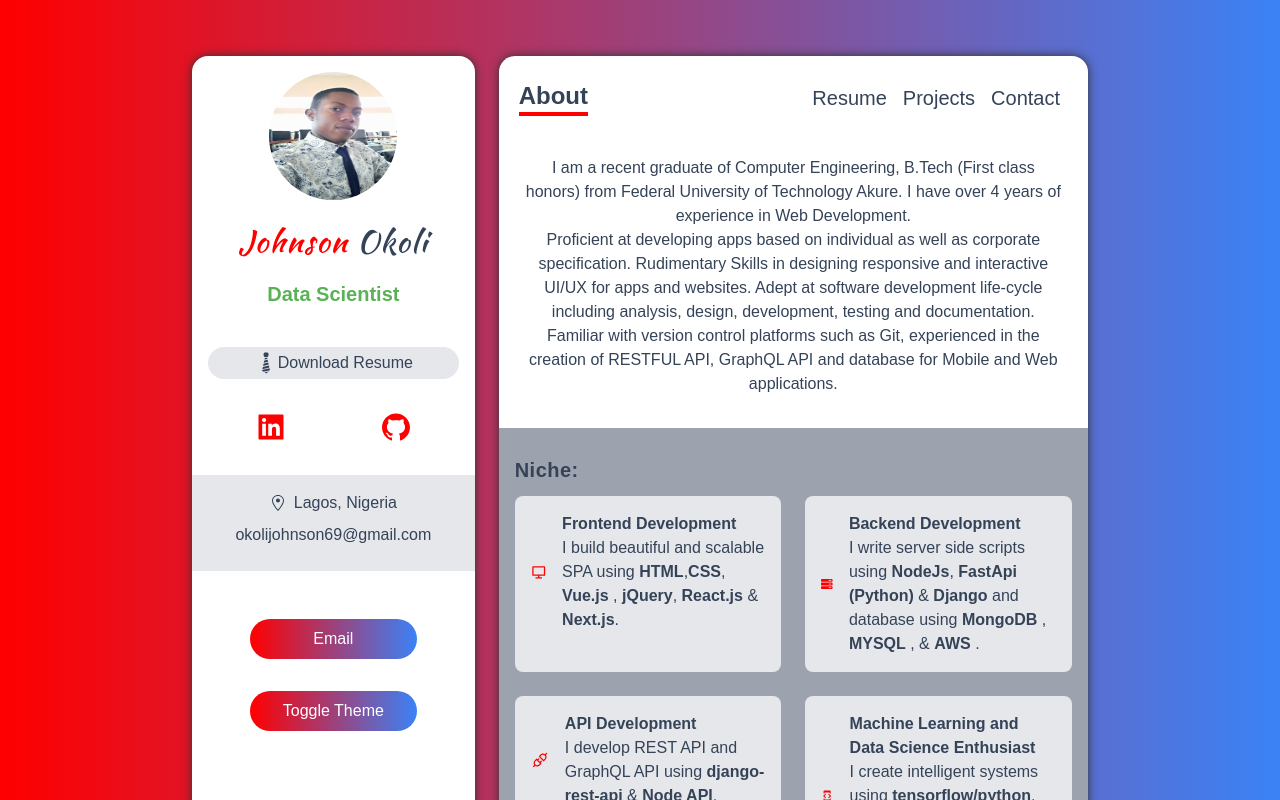
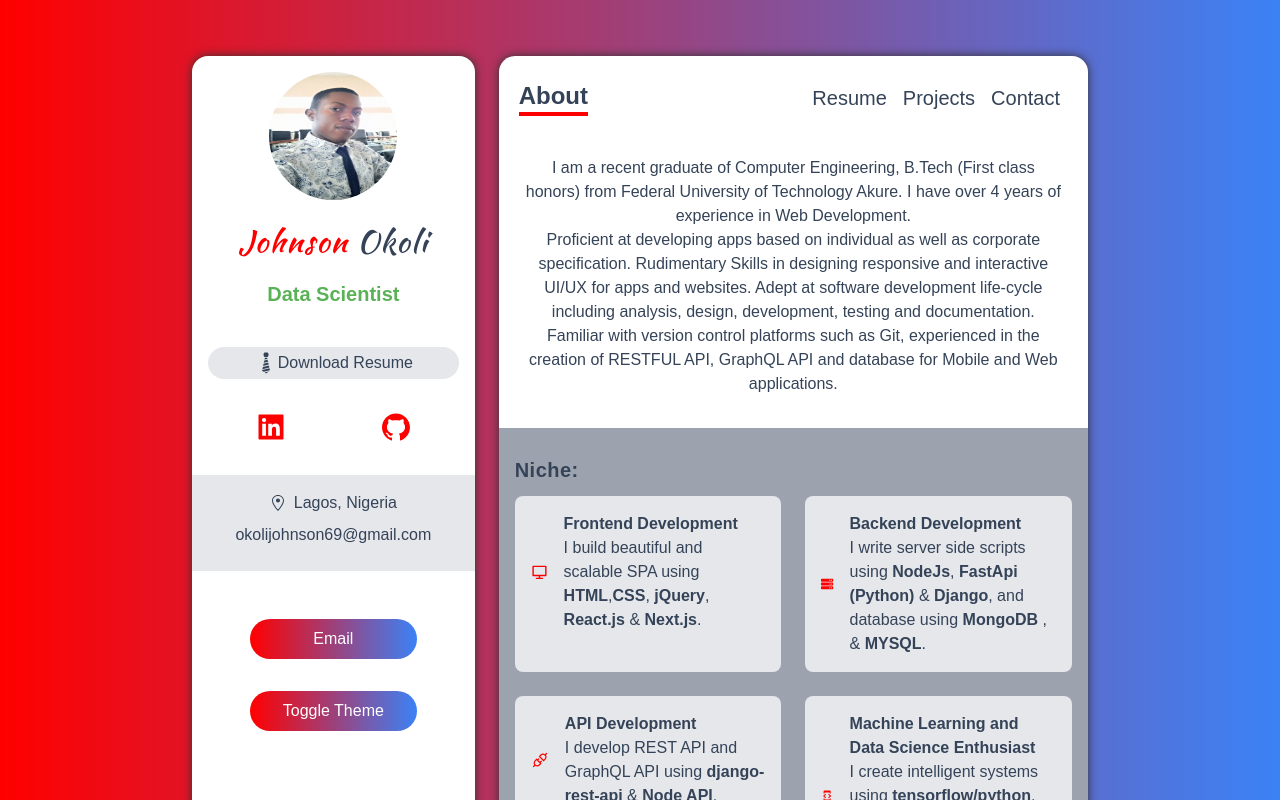
Before and after one commit to brisstone/portfolio, a Next.js app: page / in a window 1280 px wide. Shown: the top 800 px of the page. Built offline with nearby package versions, Linux system fonts and the light colour scheme.

Commit message:
AWS removal

```diff
--- a/data.ts
+++ b/data.ts
@@ -11,13 +11,13 @@ export const services: Service[] = [
     Icon: RiComputerLine,
     title: "Frontend Development",
     about:
-      "I build beautiful and scalable SPA using <b> HTML</b>,<b>CSS</b>, <b> Vue.js </b>,  <b>jQuery</b>, <b>React.js</b> & <b>Next.js</b>.  ",
+      "I build beautiful and scalable SPA using <b> HTML</b>,<b>CSS</b>,  <b>jQuery</b>, <b>React.js</b> & <b>Next.js</b>.  ",
   },
   {
     Icon: FaServer,
     title: "Backend  Development",
     about:
-      "I write server side scripts using <b>NodeJs</b>, <b>FastApi (Python)</b>   & <b>Django</b> and database using <b> MongoDB </b>,<b> MYSQL</b> , & <b> AWS </b>. ",
+      "I write server side scripts using <b>NodeJs</b>, <b>FastApi (Python)</b>   & <b>Django</b>, and database using <b> MongoDB </b>, & <b> MYSQL</b>.",
   },
   {
     Icon: AiOutlineApi,
@@ -28,23 +28,21 @@ export const services: Service[] = [
   {
     Icon: MdDeveloperMode,
     title: "Machine Learning and Data Science Enthusiast",
-    about: "I create intelligent systems using <b>tensorflow/python</b>, which are capable of image recognition and text processing. ",
+    about:
+      "I create intelligent systems using <b>tensorflow/python</b>, which are capable of image recognition and text processing. ",
   },
   {
-     Icon: RiComputerLine,
+    Icon: RiComputerLine,
     title: "Embedded Systems Design",
     about:
       "I design IoT based embedded systems, AI robots using <b>arduino</b> and <b>PIC</b> microcontrollers. ",
   },
   {
-
     Icon: AiOutlineAntDesign,
     title: "Content Writing",
     about:
       "I create rich and good contents for different fields like blockchain, education, & marketing.",
   },
-
-
 ];
 
 export const languages: Skill[] = [
```
